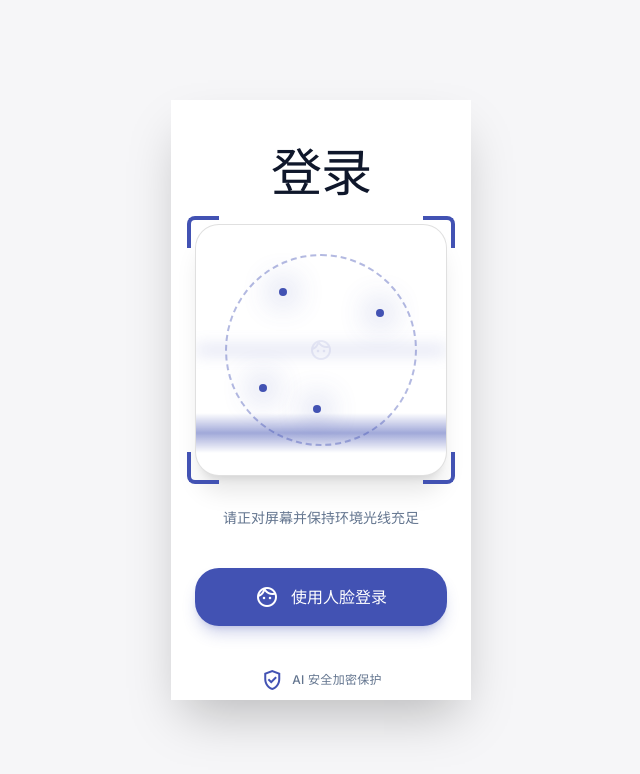
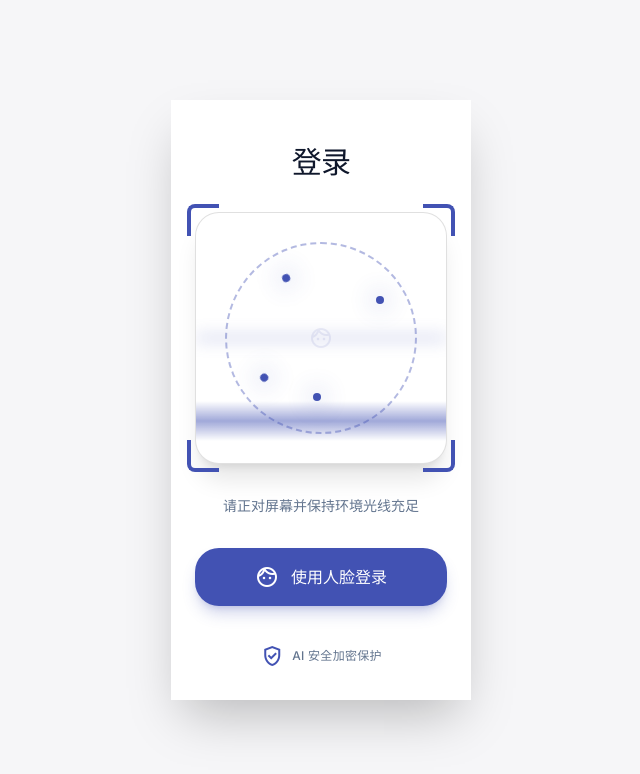
Before and after one commit to EOR-Team/ufc-2026, a Vue app in the folder frontend/: page / in a window 1280 px wide. Shown: the top 774 px of the page, without its empty margins (319-959 px from the left). Built offline with nearby package versions, Linux system fonts and the light colour scheme.

Commit message:
新增粒子运动效果

```diff
--- a/frontend/src/views/HomeView.vue
+++ b/frontend/src/views/HomeView.vue
@@ -6,8 +6,8 @@
     :overflow-hidden="false"
   >
     <!-- 顶部标题栏 -->
-    <header class="flex items-center pt-11 pb-6 px-6 justify-center">
-      <h1 class="text-xl font-semibold tracking-tight text-slate-900 dark:text-white">登录</h1>
+    <header class="flex items-center pt-11 pb-8 px-6 justify-center">
+      <p class="text-3xl tracking-tight text-slate-900 dark:text-white">登录</p>
     </header>
 
     <!-- 主内容区 -->
@@ -32,10 +32,10 @@
             </div>
 
             <!-- 扫描点 -->
-            <div class="absolute top-1/4 left-1/3 w-2 h-2 bg-primary rounded-full glow-effect"></div>
-            <div class="absolute top-1/3 right-1/4 w-2 h-2 bg-primary rounded-full glow-effect"></div>
-            <div class="absolute bottom-1/3 left-1/4 w-2 h-2 bg-primary rounded-full glow-effect"></div>
-            <div class="absolute bottom-1/4 right-1/2 w-2 h-2 bg-primary rounded-full glow-effect"></div>
+            <div class="absolute top-1/4 left-1/3 w-2 h-2 bg-primary rounded-full glow-effect chaos-motion-1"></div>
+            <div class="absolute top-1/3 right-1/4 w-2 h-2 bg-primary rounded-full glow-effect chaos-motion-2"></div>
+            <div class="absolute bottom-1/3 left-1/4 w-2 h-2 bg-primary rounded-full glow-effect chaos-motion-3"></div>
+            <div class="absolute bottom-1/4 right-1/2 w-2 h-2 bg-primary rounded-full glow-effect chaos-motion-4"></div>
 
             <!-- 扫描线覆盖层 -->
             <div class="scan-line top-1/4 opacity-50"></div>
@@ -50,7 +50,7 @@
       </div>
 
       <!-- 使用说明 -->
-      <div class="text-center mb-10 space-y-2">
+      <div class="text-center mb-8 space-y-2">
         <p class="text-slate-500 dark:text-slate-400 text-sm">请正对屏幕并保持环境光线充足</p>
       </div>
 
@@ -69,7 +69,7 @@
     </main>
 
     <!-- 底部安全徽章 -->
-    <footer class="p-8 text-center">
+    <footer class="p-8 mb-6 text-center">
       <div class="inline-flex items-center gap-2 px-4 py-2 bg-transparent dark:bg-transparent rounded-full">
         <span class="material-symbols-outlined text-primary text-sm">verified_user</span>
         <span class="text-xs text-slate-500 dark:text-slate-400 font-medium tracking-wide uppercase">AI 安全加密保护</span>
@@ -134,13 +134,95 @@ const handleFaceLogin = async () => {
   }
 }
 
+/* 混沌运动动画 - 小范围旋转混沌效果 */
+.chaos-motion-1 {
+  animation:
+    glow 2s ease-in-out infinite alternate,
+    chaosOrbit1 3s ease-in-out infinite;
+}
+
+.chaos-motion-2 {
+  animation:
+    glow 2s ease-in-out infinite alternate,
+    chaosOrbit2 2.5s ease-in-out infinite;
+}
+
+.chaos-motion-3 {
+  animation:
+    glow 2s ease-in-out infinite alternate,
+    chaosOrbit3 4.5s ease-in-out infinite;
+}
+
+.chaos-motion-4 {
+  animation:
+    glow 2s ease-in-out infinite alternate,
+    chaosOrbit4 5s ease-in-out infinite;
+}
+
+@keyframes chaosOrbit1 {
+  0%, 100% {
+    transform: translate(0, 0) rotate(0deg);
+  }
+  25% {
+    transform: translate(4px, -6px) rotate(90deg);
+  }
+  50% {
+    transform: translate(-3px, 5px) rotate(180deg);
+  }
+  75% {
+    transform: translate(5px, -4px) rotate(270deg);
+  }
+}
+
+@keyframes chaosOrbit2 {
+  0%, 100% {
+    transform: translate(0, 0) rotate(0deg);
+  }
+  25% {
+    transform: translate(-5px, 3px) rotate(-90deg);
+  }
+  50% {
+    transform: translate(6px, -4px) rotate(-180deg);
+  }
+  75% {
+    transform: translate(-4px, 5px) rotate(-270deg);
+  }
+}
+
+@keyframes chaosOrbit3 {
+  0%, 100% {
+    transform: translate(0, 0) rotate(0deg);
+  }
+  25% {
+    transform: translate(3px, 4px) rotate(120deg);
+  }
+  50% {
+    transform: translate(-4px, -3px) rotate(240deg);
+  }
+  75% {
+    transform: translate(5px, 2px) rotate(360deg);
+  }
+}
+
+@keyframes chaosOrbit4 {
+  0%, 100% {
+    transform: translate(0, 0) rotate(0deg);
+  }
+  25% {
+    transform: translate(-2px, -5px) rotate(-120deg);
+  }
+  50% {
+    transform: translate(4px, 3px) rotate(-240deg);
+  }
+  75% {
+    transform: translate(-3px, -4px) rotate(-360deg);
+  }
+}
+
 /* 发光效果 */
 .glow-effect {
   box-shadow: 0 0 25px 5px rgba(66, 82, 179, 0.2);
-  animation: glow 2s ease-in-out infinite alternate;
-}
 
-@keyframes glow {
   from {
     box-shadow: 0 0 25px 5px rgba(66, 82, 179, 0.2);
   }
```
